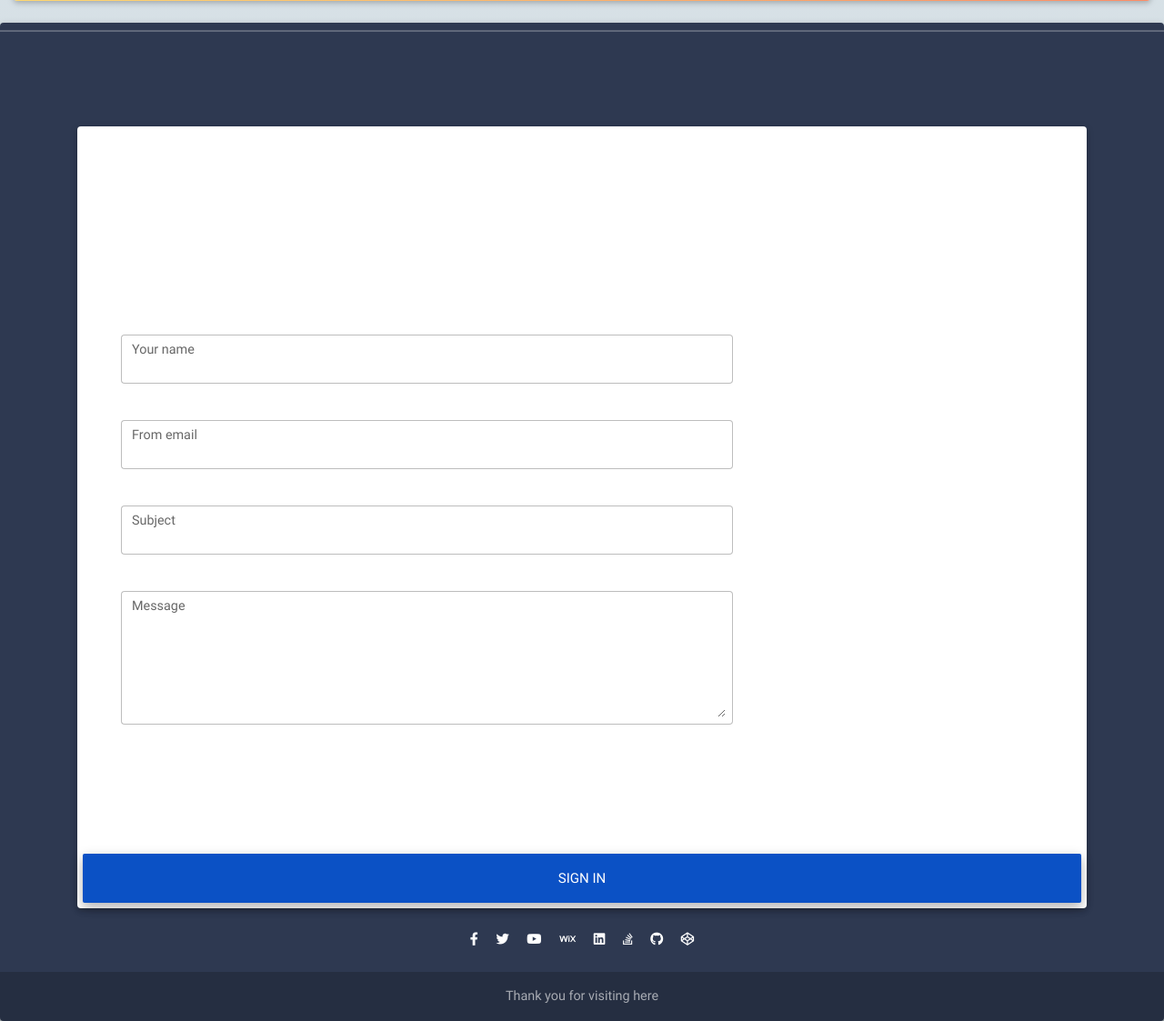
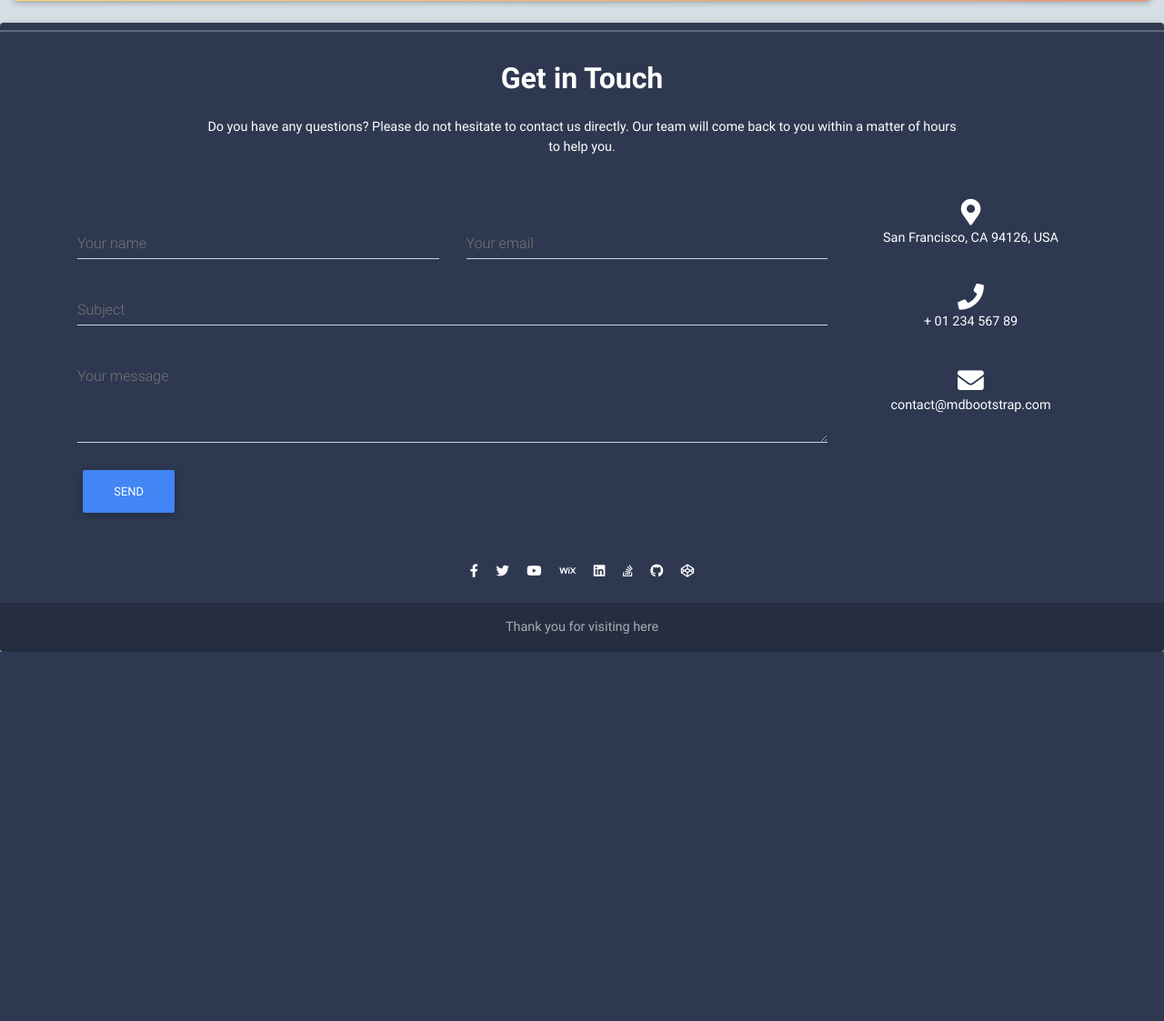
Before and after one commit to sandipan898/personal-website, a Django app: page /portfolio/ in a window 1280 px wide. Shown: the part 1586-2709 px from the top of the page at 91% size. After the commit the page ends 2303 px from the top, so only its background shows below. Run offline with Django 3.2, Linux system fonts and the light colour scheme; data that the repository does not hold is empty; parts of the project's set-up code (start-up, migrations or seed data) failed here and were passed over; some libraries are stand-ins or nearby versions.

Commit message:
updating contact-form

```diff
--- a/personal_website/portfolio/urls.py
+++ b/personal_website/portfolio/urls.py
@@ -3,5 +3,5 @@ from .views import home_view, HomeView
 
 urlpatterns = [
     # path('', home_view, name='home'),
-    path('', HomeView.as_view(), name='home'),
+    path('', HomeView.as_view(), name='portfolio-home'),
 ]
--- a/personal_website/templates/authuser/login.html
+++ b/personal_website/templates/authuser/login.html
@@ -1,4 +1,4 @@
-{% extends 'base.html' %}
+{% extends 'authuser/authuser-base.html' %}
 {% load crispy_forms_tags %}
 
 {% block extra_head %}
--- a/personal_website/templates/portfolio/contact.html
+++ b/personal_website/templates/portfolio/contact.html
@@ -1,22 +1,21 @@
 <!-- section: contact -->
 {% load crispy_forms_tags %}
 
-<main class="mt-5 pt-5">
+<!-- <main class="mt-5 pt-5">
     <div class="container justify-content-center">
         <section class="card wow fadeIn">
-            <div class="card-body py-5 px-5 my-5">
-                <h1 class="my-4">
-                    <strong>Get in Touch</strong>
-				</h1>
-				<p>Let me know your feedback</p>
+            <div class="card-body py-5 px-5">
+                <h2 class="h1-responsive font-weight-bold text-center my-4">Get in Touch</h2>
+                <p class="text-center w-responsive mx-auto mb-5">Do you have any questions? Please do not hesitate to contact us directly. Our team will come back to you within
+                    a matter of hours to help you.</p>
 
-                <form role="form" action="{% url 'user-login' %}" method="POST">
+                    <form role="form" class="form-group" action="{% url 'user-login' %}" method="POST">
                     {% csrf_token %}
                     {{ form.non_field_errors }}
 
                     {% for field in form %}
-                    <div class="form-group form-row">
-                        <div class="form-group col-md-8 mb-0">
+                    <div class="row-lg-12">
+                        <div class="col-md-6 mb-0">
                             <div class="form-outline mb-4 p-2">
                                 {{field}}
                                 <label class="form-label" for="{{field.id_for_label}}">{{field.label}}</label>
@@ -39,3 +38,101 @@
         </section>
     </div>
 </main>
+ -->
+
+<!--Section: Contact v.2-->
+<section class="mb-4 container">
+
+    <!--Section heading-->
+    <h2 class="h1-responsive font-weight-bold text-center my-4">Get in Touch</h2>
+    <p class="text-center w-responsive mx-auto mb-5">Do you have any questions? Please do not hesitate to contact us directly. Our team will come back to you within
+        a matter of hours to help you.</p>
+
+
+    <div class="row">
+
+        <!--Grid column-->
+        <div class="col-md-9 mb-md-0 mb-5">
+            <form id="contact-form" name="contact-form" action="mail.php" method="POST">
+
+                <!--Grid row-->
+                <div class="row">
+
+                    <!--Grid column-->
+                    <div class="col-md-6">
+                        <div class="md-form mb-0">
+                            <input type="text" id="name" name="name" class="form-control">
+                            <label for="name" class="">Your name</label>
+                        </div>
+                    </div>
+                    <!--Grid column-->
+
+                    <!--Grid column-->
+                    <div class="col-md-6">
+                        <div class="md-form mb-0">
+                            <input type="text" id="email" name="email" class="form-control">
+                            <label for="email" class="">Your email</label>
+                        </div>
+                    </div>
+                    <!--Grid column-->
+
+                </div>
+                <!--Grid row-->
+
+                <!--Grid row-->
+                <div class="row">
+                    <div class="col-md-12">
+                        <div class="md-form mb-0">
+                            <input type="text" id="subject" name="subject" class="form-control">
+                            <label for="subject" class="">Subject</label>
+                        </div>
+                    </div>
+                </div>
+                <!--Grid row-->
+
+                <!--Grid row-->
+                <div class="row">
+
+                    <!--Grid column-->
+                    <div class="col-md-12">
+
+                        <div class="md-form">
+                            <textarea type="text" id="message" name="message" rows="2" class="form-control md-textarea"></textarea>
+                            <label for="message">Your message</label>
+                        </div>
+
+                    </div>
+                </div>
+                <!--Grid row-->
+
+            </form>
+
+            <div class="text-center text-md-left">
+                <a class="btn btn-primary" onclick="document.getElementById('contact-form').submit();">Send</a>
+            </div>
+            <div class="status"></div>
+        </div>
+        <!--Grid column-->
+
+        <!--Grid column-->
+        <div class="col-md-3 text-center">
+            <ul class="list-unstyled mb-0">
+                <li><i class="fas fa-map-marker-alt fa-2x"></i>
+                    <p>San Francisco, CA 94126, USA</p>
+                </li>
+
+                <li><i class="fas fa-phone mt-4 fa-2x"></i>
+                    <p>+ 01 234 567 89</p>
+                </li>
+
+                <li><i class="fas fa-envelope mt-4 fa-2x"></i>
+                    <p>contact@mdbootstrap.com</p>
+                </li>
+            </ul>
+        </div>
+        <!--Grid column-->
+
+    </div>
+
+</section>
+<!--Section: Contact v.2-->
--- a/requirements.txt
+++ b/requirements.txt
@@ -1,6 +1,11 @@
 asgiref==3.3.1
 Django==3.1.5
+django-ckeditor==6.0.0
+django-colorfield==0.4.1
+django-crispy-forms==1.10.0
+django-js-asset==1.2.2
 django-taggit==1.3.0
 djangorestframework==3.12.2
+Pillow==8.1.0
 pytz==2020.5
 sqlparse==0.4.1
```
Also changed, not shown: personal_website/templates/authuser/authuser-base.html (added, +12 -0 lines), personal_website/templates/blog/footer.html (+3 -4 lines), personal_website/db.sqlite3.
